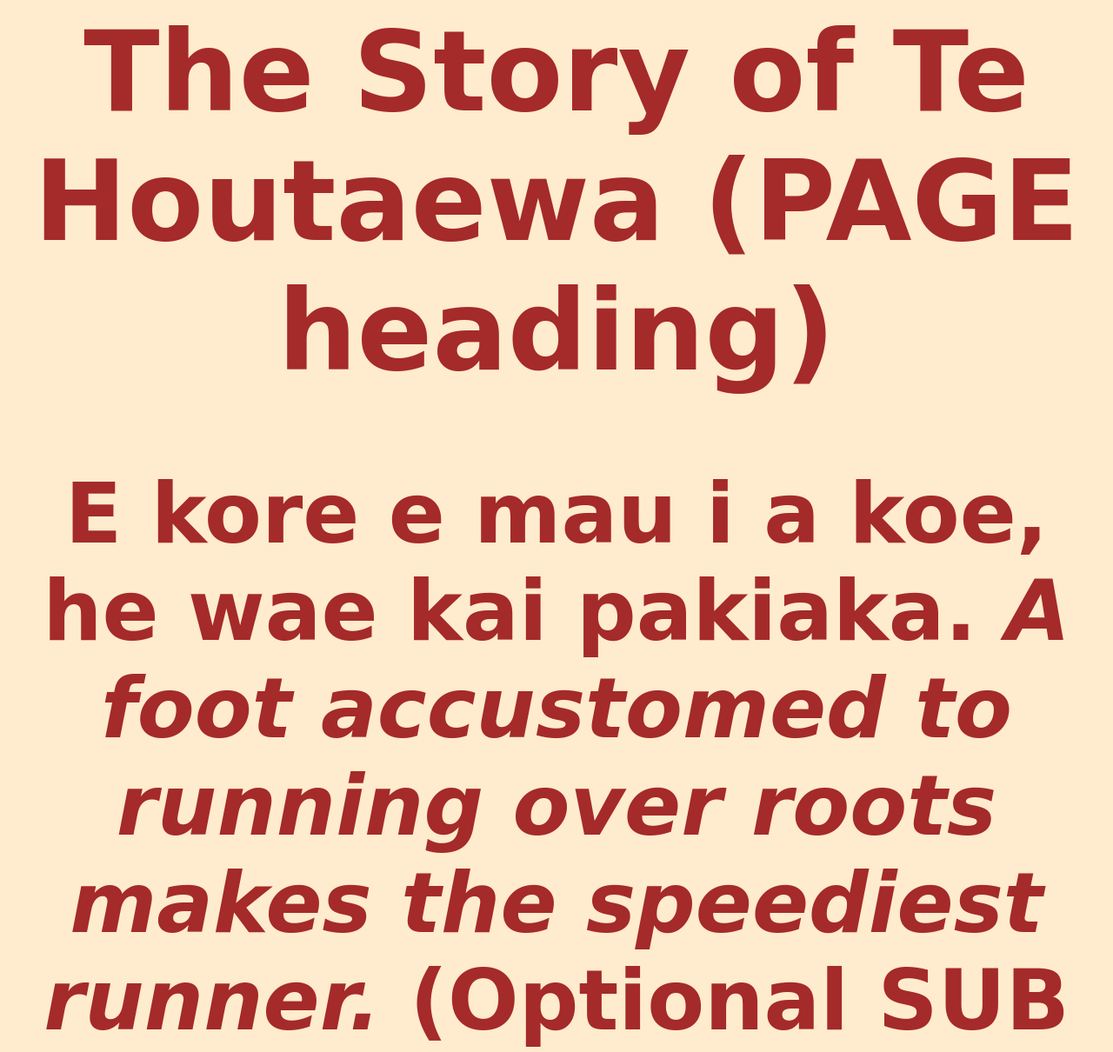
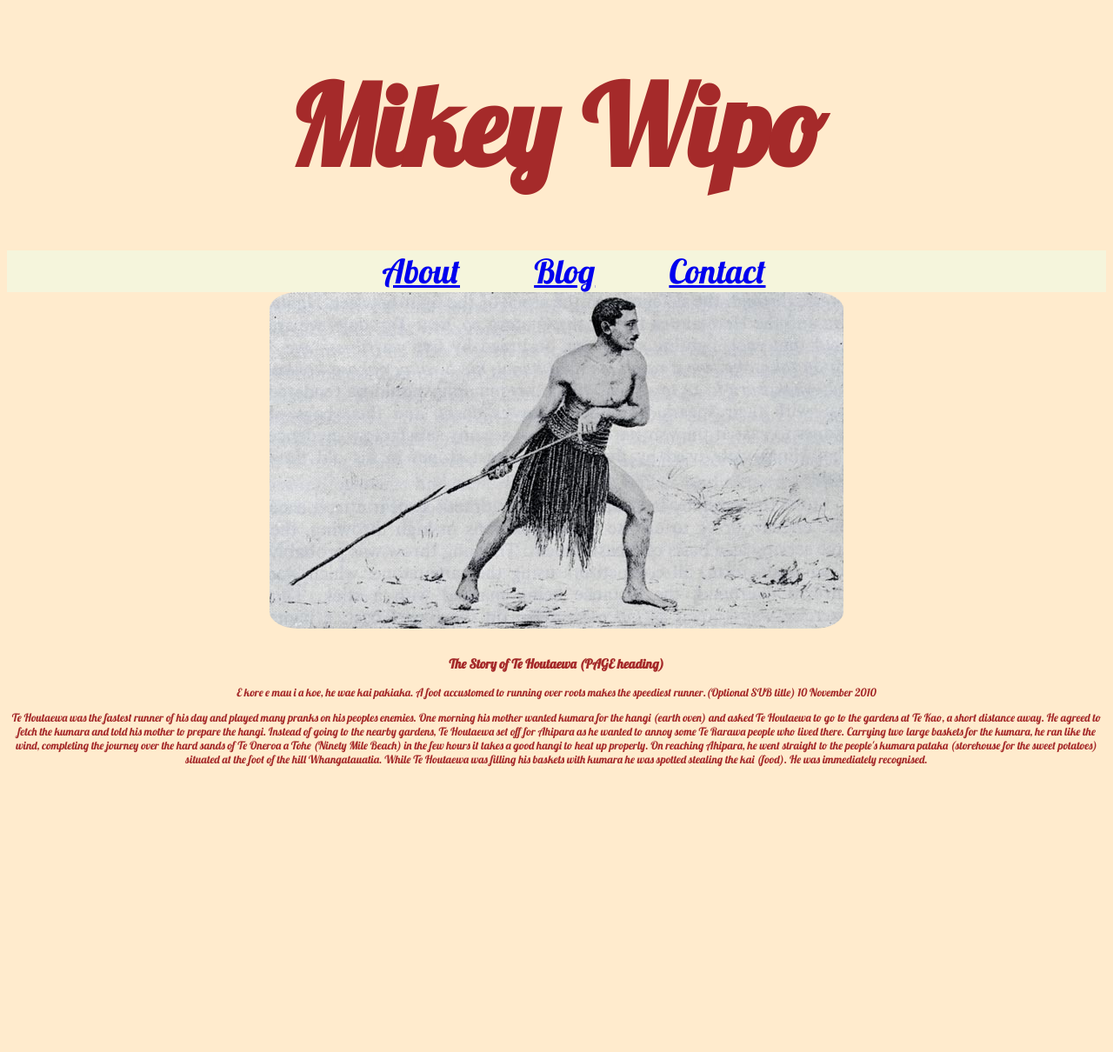
Before and after one commit to mikeywipo/mikeywipo.github.io, a plain HTML site: page blog/sprint1-technical.html in a window 1280 px wide. Shown: the top 1210 px of the page at 87% size. After the commit the page ends 894 px from the top, so only its background shows below. Drawn offline with Linux system fonts and the light colour scheme; files that its build step writes are made by us from their sources; files whose address does not match are found by name.

Commit message:
add style format to sprint1-technical.html

```diff
--- a/blog/sprint1-technical.html
+++ b/blog/sprint1-technical.html
@@ -2,27 +2,34 @@
   <!DOCTYPE html>
   <html>
     <head>
-      <title>Stories and Legends (PAGE title) </title>
+      <title>Blog Time </title>
       <meta charset="UTF-8">
-      <link href="styles/main.css" rel="stylesheet" type="text/css">
+      <link href="C:\Users\mikew\OneDrive\Documents\dev-academy\mikeywipo.github.io\styles\main.css" rel="stylesheet" type="text/css">
+      <link href="https://fonts.googleapis.com/css?family=Lobster" rel="stylesheet">
     </head>
 
     <body>
-      <h1>The Story of Te Houtaewa (PAGE heading)</h1>
-      <h2>E kore e mau i a koe, he wae kai pakiaka. <em>A foot accustomed to running over roots makes the speediest runner.</em> (Optional SUB title) </h2>
-      <h3>10 November 2010</h3>
-
+        <p>
+            <h1>Mikey Wipo</h1>
+         </p>
+         <div class="row">
+            <ul style="list-style: none">
+               <li class="nav"><a href="C:\Users\mikew\OneDrive\Documents\dev-academy\mikeywipo.github.io\index.html">About</a></li>
+               <li class="nav"><a href="C:\Users\mikew\OneDrive\Documents\dev-academy\mikeywipo.github.io\blog\sprint1-technical.html">Blog</a> </li>
+               <li class="nav"><a href="index.html">Contact</a></li>
+            </ul>
+         </div>
+      <img src="C:\Users\mikew\OneDrive\Documents\dev-academy\mikeywipo.github.io\images\Houtaewa.jpg" alt="Te Houtaewa running">
+      <div class="text">
+      <h3>The Story of Te Houtaewa (PAGE heading)</h3>
+      <div>E kore e mau i a koe, he wae kai pakiaka. A foot accustomed to running over roots makes the speediest runner.(Optional SUB title) 10 November 2010</div>
       <p>
         Te Houtaewa was the fastest runner of his day and played many pranks on his peoples enemies. One morning his mother wanted kumara for the hangi (earth oven) and asked Te Houtaewa to go to the gardens at Te Kao, a short distance away. He agreed to fetch the kumara and told his mother to prepare the hangi.
-      </p>
-      <p>
         Instead of going to the nearby gardens, Te Houtaewa set off for Ahipara as he wanted to annoy some Te Rarawa people who lived there. Carrying two large baskets for the kumara, he ran like the wind, completing the journey over the hard sands of Te Oneroa a Tohe (Ninety Mile Beach) in the few hours it takes a good hangi to heat up properly. On reaching Ahipara, he went straight to the people's kumara pataka (storehouse for the sweet potatoes) situated at the foot of the hill Whangatauatia.
-      </p>
-      <p>
+
         While Te Houtaewa was filling his baskets with kumara he was spotted stealing the kai (food). He was immediately recognised.
       </p>
-
       <!-- this is a comment. -->
-
+      </div>
     </body>
   </html>
--- a/styles/main.css
+++ b/styles/main.css
@@ -20,3 +20,9 @@ ul {
     background-color: beige;
     margin: 0;
 }
+.text {
+    font-size: 1vw;
+}
+img {
+    border-radius: 5%;
+}
```
Also changed, not shown: images/Houtaewa.jpg (added).
